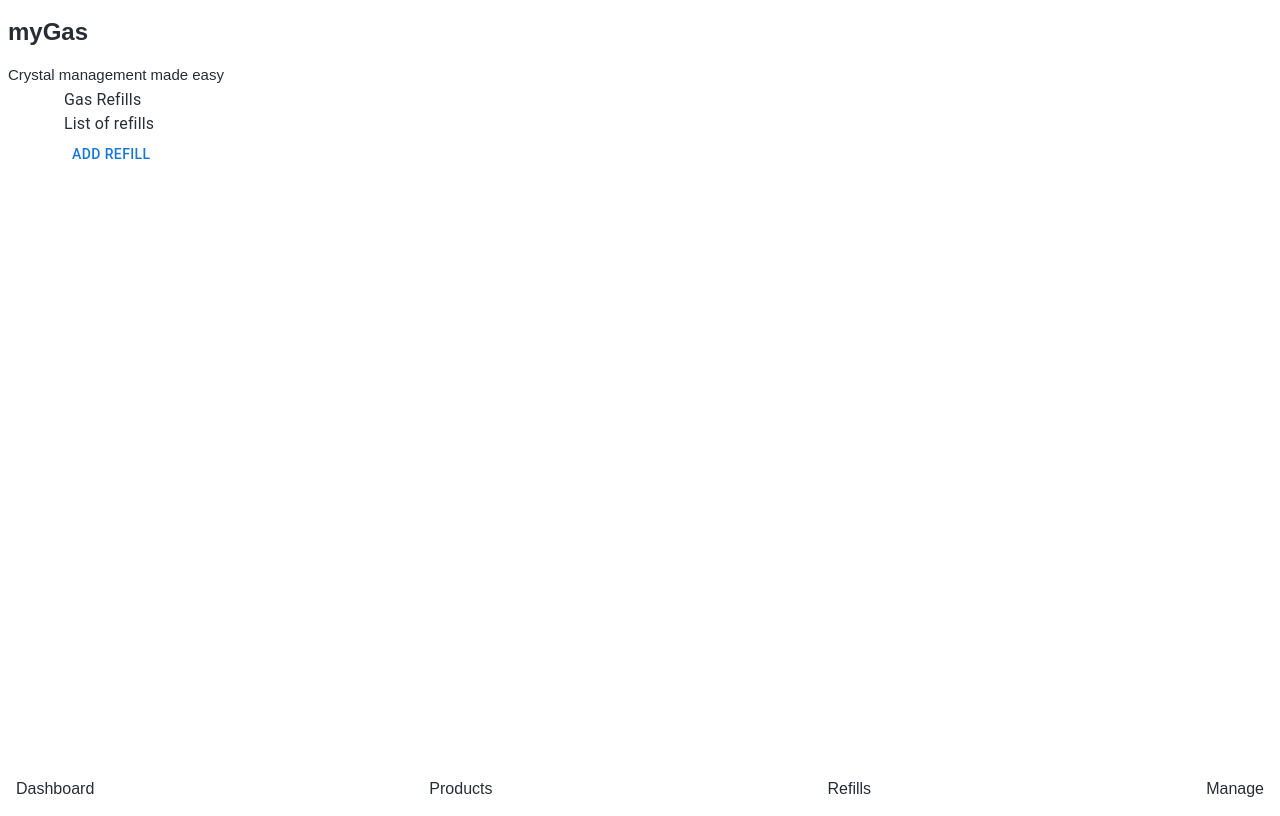
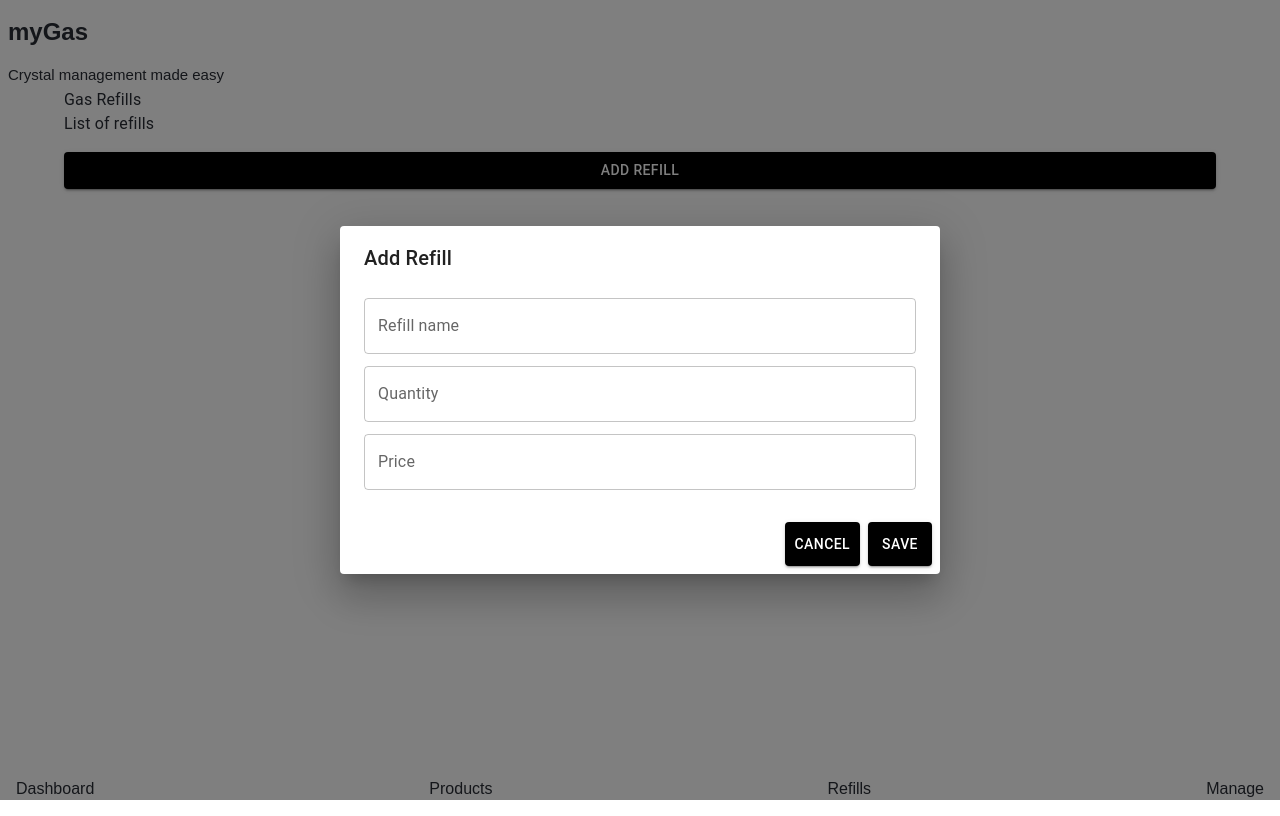
Before and after one commit to iantanui/mygas, a React (Create React App) app: page /refills in a window 1280 px wide. Both pictures are taken after a click on the button "ADD REFILL". Built offline with nearby package versions, Linux system fonts and the light colour scheme.

Commit message:
product item

```diff
--- a/src/components/refills/RefillDialog.js
+++ b/src/components/refills/RefillDialog.js
@@ -59,10 +59,24 @@ function RefillDialog({ open, onClose, onSave, refill }) {
       </DialogContent>
 
       <DialogActions>
-        <Button onClick={onClose}>Cancel</Button>
-        <Button onClick={handleSave}>Save</Button>
+        <Button
+          variant="contained"
+          color="primary"
+          style={{ backgroundColor: "black", color: "white", padding: "10px" }}
+          onClick={onClose}
+        >
+          Cancel
+        </Button>
+
+        <Button
+          variant="contained"
+          color="primary"
+          style={{ backgroundColor: "black", color: "white", padding: "10px" }}
+          onClick={handleSave}
+        >
+          Save
+        </Button>
       </DialogActions>
-
     </Dialog>
   );
 }
--- a/src/components/refills/RefillItem.js
+++ b/src/components/refills/RefillItem.js
@@ -2,6 +2,7 @@ import { MoreVert } from "@mui/icons-material";
 import {
   Card,
   CardContent,
+  Divider,
   IconButton,
   Menu,
   MenuItem,
@@ -21,10 +22,43 @@ function RefillItem({ index, refill, onView, onEdit, onDelete }) {
   };
 
   return (
-    <Card>
-      <CardContent>
-        <div>
-          <div>{index + 1}</div>
+    <Card
+      variant="outlined"
+      style={{
+        marginBottom: "10px",
+        position: "relative",
+        borderRadius: " 10px",
+      }}
+    >
+      <CardContent
+        style={{
+          display: "flex",
+          flexDirection: "column",
+          alignItems: "flex-start",
+          padding: "8px",
+        }}
+      >
+        <div
+          style={{
+            alignItems: "center",
+            paddingBottom: "4px",
+            display: "flex",
+            justifyContent: "space-between",
+            width: "100%",
+          }}
+        >
+          <div
+            style={{
+              padding: "1px 5px",
+              borderRadius: "50%",
+              border: "1px solid gray",
+              backgroundColor: "white",
+              color: "black",
+              textAlign: "center",
+            }}
+          >
+            {index + 1}
+          </div>
 
           <IconButton onClick={handleMenuOpen}>
             <MoreVert />
@@ -64,24 +98,46 @@ function RefillItem({ index, refill, onView, onEdit, onDelete }) {
           </MenuItem>
         </Menu>
 
-        <Typography>
+        <Divider style={{ width: "95%", alignSelf: "center" }} />
+
+        <Typography
+          style={{
+            padding: "8px",
+            display: "flex",
+            width: "95%",
+            justifyContent: "space-between",
+          }}
+        >
           <span>Name</span>
           <span>{refill.name}</span>
         </Typography>
 
-        <Typography>
+        <Typography
+          style={{
+            padding: "8px",
+            display: "flex",
+            width: "95%",
+            justifyContent: "space-between",
+          }}
+        >
           <span>Quantity</span>
           <span>{refill.quantity}</span>
         </Typography>
 
-        <Typography>
+        <Typography
+          style={{
+            padding: "8px",
+            display: "flex",
+            width: "95%",
+            justifyContent: "space-between",
+          }}
+        >
           <span>Price</span>
           <span>{refill.price}</span>
         </Typography>
-
       </CardContent>
     </Card>
   );
-};
+}
 
 export default RefillItem;
--- a/src/pages/RefillsScreen.js
+++ b/src/pages/RefillsScreen.js
@@ -24,13 +24,26 @@ const Refills = () => {
       <Typography>Gas Refills</Typography>
       <Typography>List of refills</Typography>
 
-      <Button>Add Refill</Button>
+      <Button
+        variant="contained"
+        color="primary"
+        fullWidth
+        style={{
+          backgroundColor: "black",
+          color: "white",
+          marginTop: "1rem",
+          marginBottom: "1rem",
+        }}
+        onClick={() => setShowDialog(true)}
+      >
+        Add Refill
+      </Button>
 
       <List>
         {refills
           .slice()
           .reverse()
-          .map((refill, index) => {
+          .map((refill, index) => (
             <React.Fragment key={refill.id}>
               <RefillItem
                 index={index}
@@ -42,8 +55,8 @@ const Refills = () => {
                 onDelete={() => deleteRefill(refill.id)}
               />
               <Divider />
-            </React.Fragment>;
-          })}
+            </React.Fragment>
+          ))}
       </List>
 
       <RefillDialog
```
